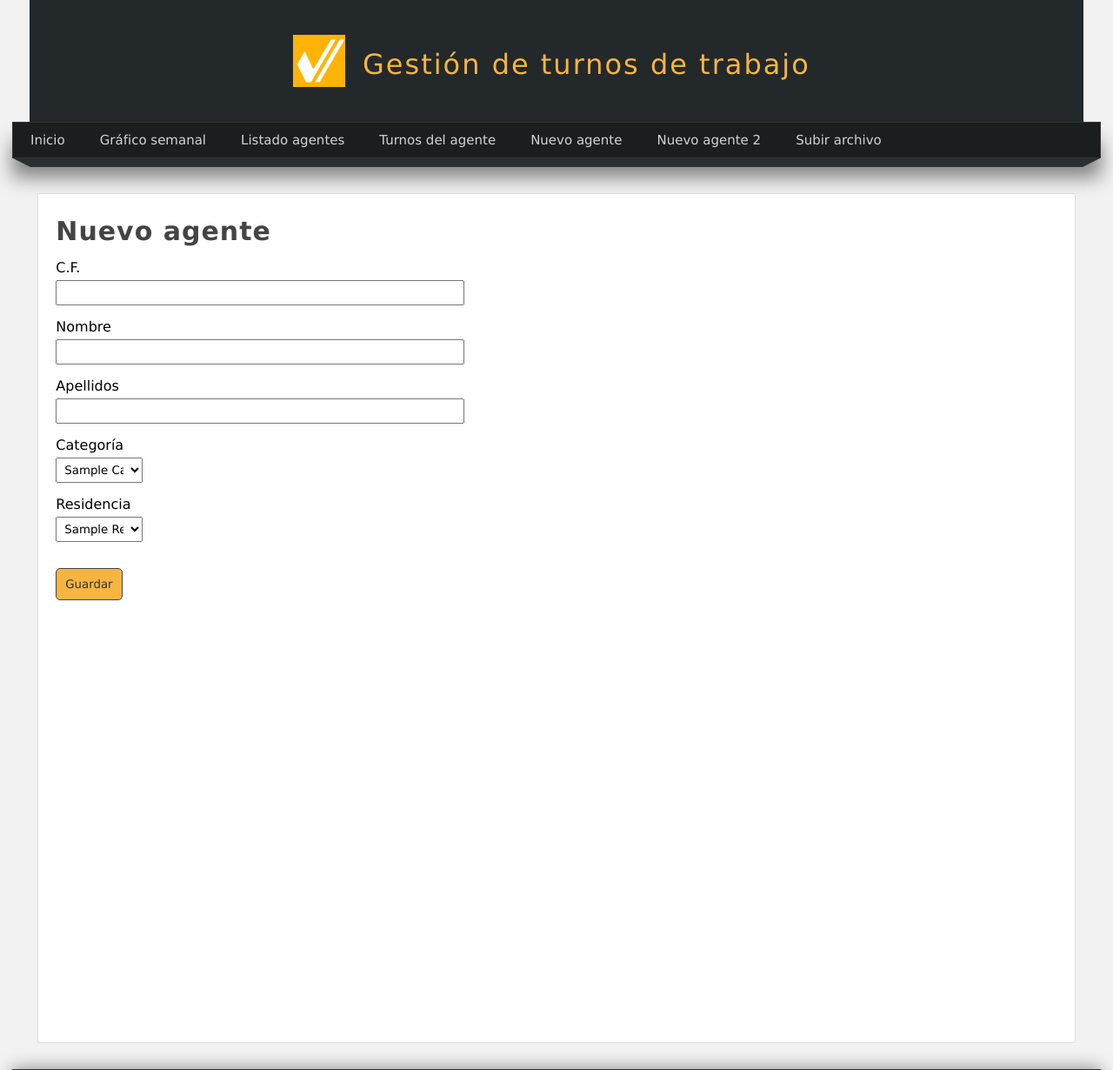
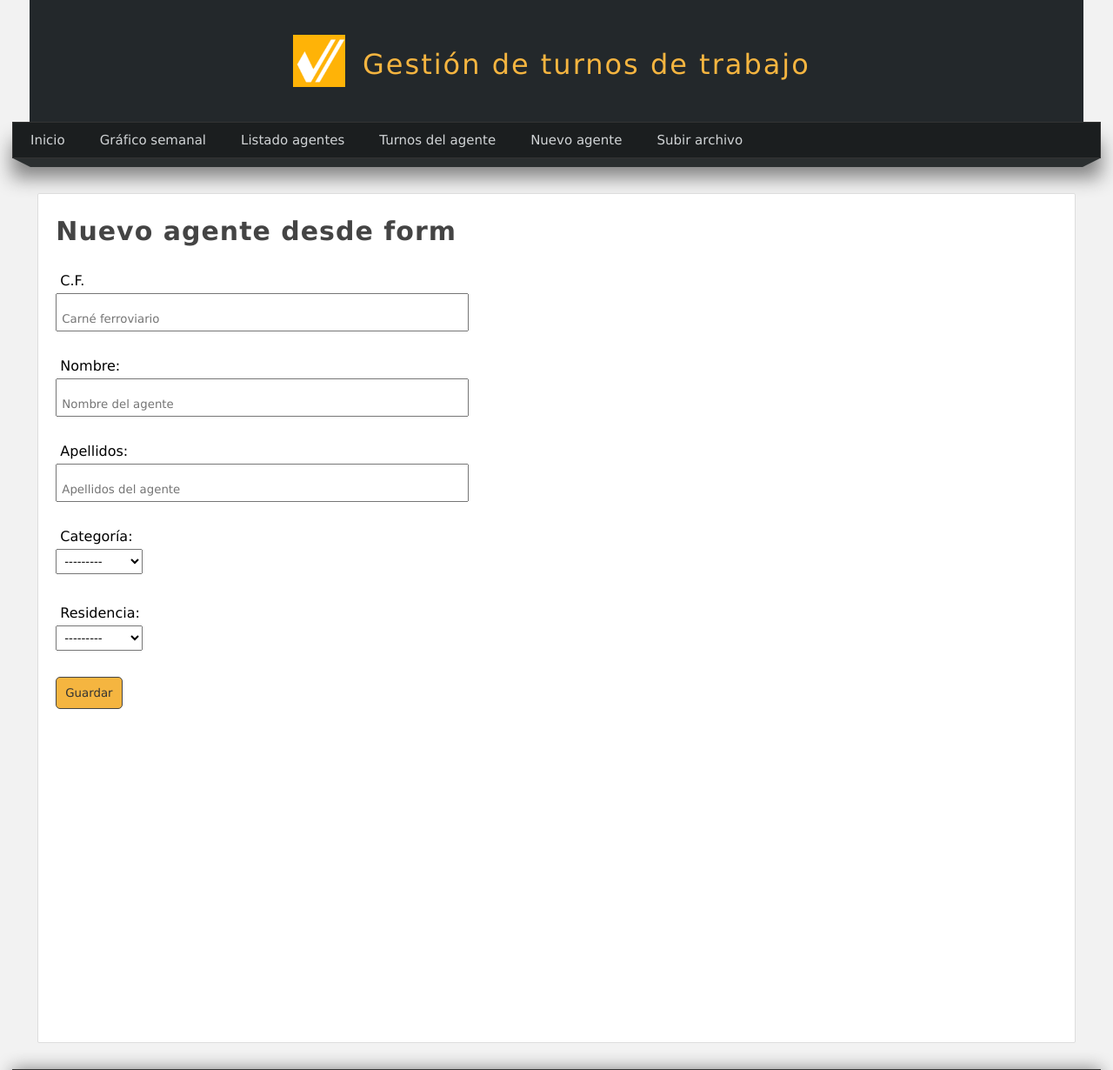
Before and after one commit to j0sm3n/workset, a Django app: page /new-agent/ in a window 1280 px wide. Shown: the top 1230 px of the page at 87% size. Run offline with Django 3.2, Linux system fonts and the light colour scheme; tables that the repository leaves empty hold one stand-in row (values such as "Sample post").

Commit message:
Deleted unnecessary code

```diff
--- a/weekly/models.py
+++ b/weekly/models.py
@@ -1,6 +1,4 @@
 from django.db import models
-
-from weekly.datos_excel import str_doc_date
 
 
 class Residence(models.Model):
--- a/weekly/static/weekly/css/styles.css
+++ b/weekly/static/weekly/css/styles.css
@@ -144,7 +144,7 @@
 .box form label{
     display: block;
     padding: 5px;
-    padding-left: 0px;
+    padding-top: 20px;
 }
 
 .box form input[type="text"],
--- a/weekly/templates/weekly/agents.html
+++ b/weekly/templates/weekly/agents.html
@@ -3,7 +3,6 @@
 {% block title %} {{title}} {% endblock title %}
 
 {% block content %}
-    <h1 class="title">{{title}}</h1>
 
     {% if messages %}
         {% for message in messages %}
@@ -12,6 +11,8 @@
             </div>
         {% endfor %}
     {% endif %}
+
+    <h1 class="title">{{title}}</h1>
 
     <ol>
         {% for agent in agents %}
--- a/weekly/templates/weekly/layout.html
+++ b/weekly/templates/weekly/layout.html
@@ -41,9 +41,6 @@
                 <a href="{% url 'new_agent' %}">Nuevo agente</a>
             </li>
             <li>
-                <a href="{% url 'new_form_agent' %}">Nuevo agente 2</a>
-            </li>
-            <li>
                 <a href="{% url 'upload_doc' %}">Subir archivo</a>
             </li>
         </ul>
--- a/weekly/templates/weekly/new-agent.html
+++ b/weekly/templates/weekly/new-agent.html
@@ -5,32 +5,15 @@
 {% block content %}
     <h1 class="title"> {{title}} </h1>
 
-    <form action="{% url 'save_agent' %}" method="POST">
+    {% if form.errors %}
+        <strong class="error">Hay errores en el formulario</strong>
+    {% endif %}
+
+    <form action="" method="POST">
 
         {% csrf_token %}
 
-        <label for="cf">C.F.</label>
-        <input type="text" name="cf" />
-
-        <label for="name">Nombre</label>
-        <input type="text" name="name" />
-
-        <label for="surnames">Apellidos</label>
-        <input type="text" name="surnames" />
-
-        <label for="category">Categoría</label>
-        <select name="category">
-            {% for category in categories %}
-                <option value="{{category.name}}">{{category.name|title}}</option>
-            {% endfor %}
-        </select>
-
-        <label for="residence">Residencia</label>
-        <select name="residence">
-            {% for residence in residences %}
-                <option value="{{residence.name}}">{{residence.name|title}}</option>
-            {% endfor %}
-        </select>
+        {{ form.as_p }}
 
         <input type="submit" value="Guardar" />
 
--- a/weekly/urls.py
+++ b/weekly/urls.py
@@ -9,8 +9,6 @@
     path('weekly/', views.weekly, name='weekly'),
     path('weekly-agent/', views.weekly_agent, name='weekly_agent'),
     path('new-agent/', views.new_agent, name='new_agent'),
-    path('new-form-agent/', views.new_form_agent, name='new_form_agent'),
-    path('save-agent/', views.save_agent, name='save_agent'),
     path('agent/<int:cf>', views.agent, name='agent'),
     path('agents/', views.agents, name='agents'),
     path('upload-doc/', views.upload_doc, name='upload_doc'),
--- a/weekly/views.py
+++ b/weekly/views.py
@@ -25,29 +25,6 @@
     })
 
 
-# def new_agent(request, cf, name, surnames, category, residence):
-#     agent = Agent(
-#         cf = cf,
-#         name = name,
-#         surnames = surnames,
-#         category = category,
-#         residence = residence
-#     )
-#     agent.save()
-#
-#     html = f"Creado el agente <strong>{agent.cf} \
-#             {agent.name} {agent.surnames}</strong>"
-#
-#     return HttpResponse(html)
-
-# def agent(request, cf):
-#     try:
-#         agent = Agent.objects.get(pk=cf)
-#         response = f"Agente: {cf} {agent.name.title()} {agent.surnames.title()}"
-#     except:
-#         response = "<strong>Agente no encontrado</strong>"
-#     return HttpResponse(response)
-
 def agent(request, cf):
     try:
         agnt = Agent.objects.get(pk=cf)
@@ -73,17 +50,6 @@
 
 
 def new_agent(request):
-    residences = Residence.objects.all()
-    categories = Category.objects.all()
-
-    return render(request, 'weekly/new-agent.html', {
-        'title': 'Nuevo agente',
-        'residences': residences,
-        'categories': categories,
-    })
-
-
-def new_form_agent(request):
     if request.method == 'POST':
 
         form = AgentForm(request.POST)
@@ -114,84 +80,10 @@
     else:
         form = AgentForm()
 
-    return render(request, 'weekly/new-form-agent.html', {
+    return render(request, 'weekly/new-agent.html', {
         'title': 'Nuevo agente desde form',
         'form': form,
     })
-
-
-def save_agent(request):
-    if request.method == 'POST':
-
-        cf = request.POST['cf']
-        name = request.POST['name']
-        surnames = request.POST['surnames']
-        category = request.POST['category']
-        residence = request.POST['residence']
-
-        agnt = Agent(
-            cf=cf,
-            name=name,
-            surnames=surnames,
-            category_id=category,
-            residence_id=residence
-        )
-
-        agnt.save()
-
-        response = f"""
-            <h2>Se ha creado el agente correctamente</h2>
-            <strong>
-                {agnt.cf} {agnt.name.title()} {agnt.surnames.title()}, {category.name.title()}, {residence.name.title()}
-            </strong>
-            <br>
-            <a href="../new-agent/">Volver</a>
-        """
-
-    else:
-        response = """
-            <h2>No se ha podido crear el agente</h2>
-            <br>
-            <a href="../new-agent/">Volver</a>
-        """
-
-    return HttpResponse(response)
-
-
-# def upload_doc(request):
-#
-#     if request.method == 'POST':
-#         form = DocumentForm(request.POST, request.FILES)
-#
-#         if form.is_valid():
-#             # TODO Cambiar nombre del fichero
-#             # ERROR: Busca en la carpeta documents para renombrar, pero como todavía
-#             #        no se ha guardado el archivo salta un FileNotFoundError
-#
-#             excel_doc = Document()
-#             # excel_doc.document = form.cleaned_data['document']
-#             path = os.path.join(settings.MEDIA_ROOT, 'documents')
-#             saved_doc = os.path.join(path, form.cleaned_data['document'].name)
-#             new_file_name = str_doc_date(saved_doc)
-#             new_file_name += "_SEM.xlsx"
-#             excel_doc.document = new_file_name
-#             excel_doc.save()
-#
-#             # rename_doc(saved_doc)
-#
-#             # Crea mensaje flash
-#             messages.success(request, f'El archivo {new_file_name} se ha guardado correctamente')
-#             # messages.success(request, type(excel_doc.document))
-#
-#             return redirect('index')
-#
-#     else:
-#         form = DocumentForm()
-#
-#     return render(request, 'weekly/upload-doc.html', {
-#         'title': 'Guardar archivo excel',
-#         'form': form
-#     })
 
 
 def upload_doc(request):
@@ -207,7 +99,7 @@
 
             messages.success(request, f'El archivo {new_file_name} se ha guardado correctamente')
 
-            return redirect('index')
+            return redirect('upload_doc')
 
     else:
         form = DocumentForm()
```
Also changed, not shown: weekly/forms.py (+3 -10 lines), weekly/templates/weekly/index.html (+0 -8 lines), weekly/templates/weekly/new-form-agent.html (deleted, +0 -21 lines), weekly/templates/weekly/upload-doc.html (+9 -0 lines), 1 other file.
